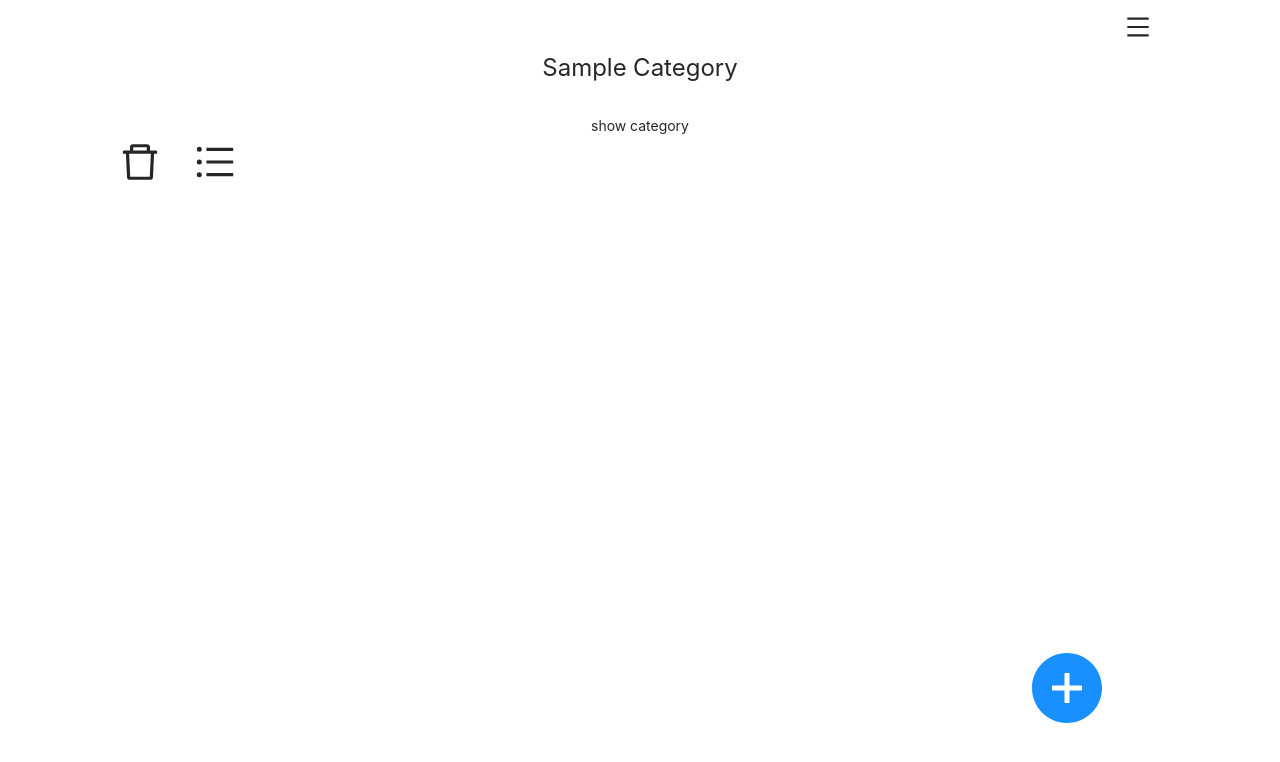
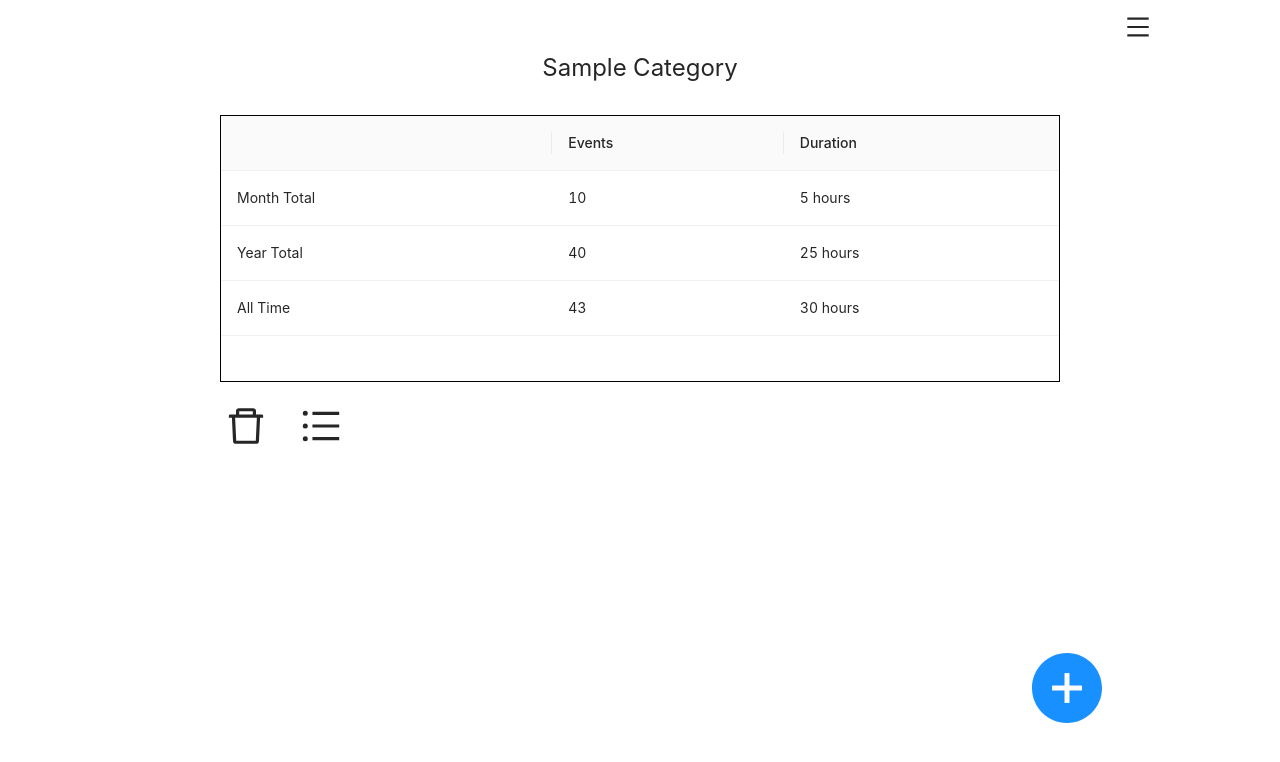
Before and after one commit to conmart/dayta, a React (Create React App) app: page /category in a window 1280 px wide. Shown: the top 762 px of the page. Built offline with nearby package versions, Linux system fonts and the light colour scheme.

Commit message:
dummy data and first draft view of show category

```diff
--- a/src/components/singleCategory/category.module.css
+++ b/src/components/singleCategory/category.module.css
@@ -6,7 +6,16 @@
   cursor: pointer;
 }
 
+.showContainer {
+  border: 1px solid black;
+  width: 80%;
+  margin: 0 auto;
+  padding-bottom: 45px;
+}
+
 .showIconsContainer {
+  padding-top: 65px;
+  position: absolute;
   display: flex;
   justify-content: space-between;
   width: 125px;
--- a/src/components/singleCategory/dummyData.js
+++ b/src/components/singleCategory/dummyData.js
@@ -42,3 +42,42 @@ export const columns = [
     key: 'duration',
   },
 ];
+
+export const showSource = [
+         {
+           key: '1',
+           label: 'Month Total',
+           events: 10,
+           duration: '5 hours',
+         },
+         {
+           key: '2',
+           label: 'Year Total',
+           events: 40,
+           duration: '25 hours',
+         },
+         {
+           key: '3',
+           label: 'All Time',
+           events: 43,
+           duration: '30 hours',
+         },
+       ];
+
+export const showColumns = [
+  {
+    title: '',
+    dataIndex: 'label',
+    key: 'c1',
+  },
+  {
+    title: 'Events',
+    dataIndex: 'events',
+    key: 'c2',
+  },
+  {
+    title: 'Duration',
+    dataIndex: 'duration',
+    key: 'c3',
+  },
+];
--- a/src/components/singleCategory/showCategory.jsx
+++ b/src/components/singleCategory/showCategory.jsx
@@ -1,12 +1,22 @@
 import React from 'react';
+import { Table } from 'antd';
 import { DeleteOutlined, UnorderedListOutlined } from '@ant-design/icons';
 
 import styles from './category.module.css';
+import 'antd/dist/antd.css';
+
+import { showSource, showColumns } from './dummyData';
 
 const ShowCategory = ({ showEventList }) => {
+  // TODO: add top display of most recent category occurance
+
   return (
-    <div>
-      show category
+    <div className={styles.showContainer}>
+      <Table
+        dataSource={showSource}
+        columns={showColumns}
+        pagination={false}
+      />
       <div className={styles.showIconsContainer}>
         <div className={styles.showIcon}>
           <DeleteOutlined />
```
Lines whose indentation alone changed are shown as unchanged.
